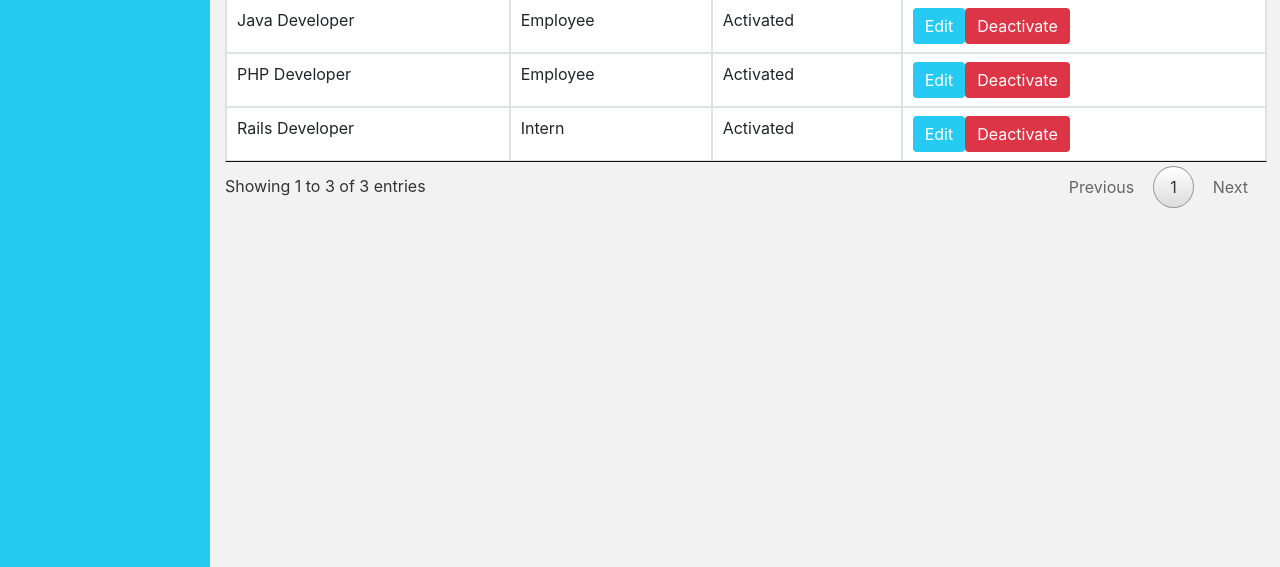
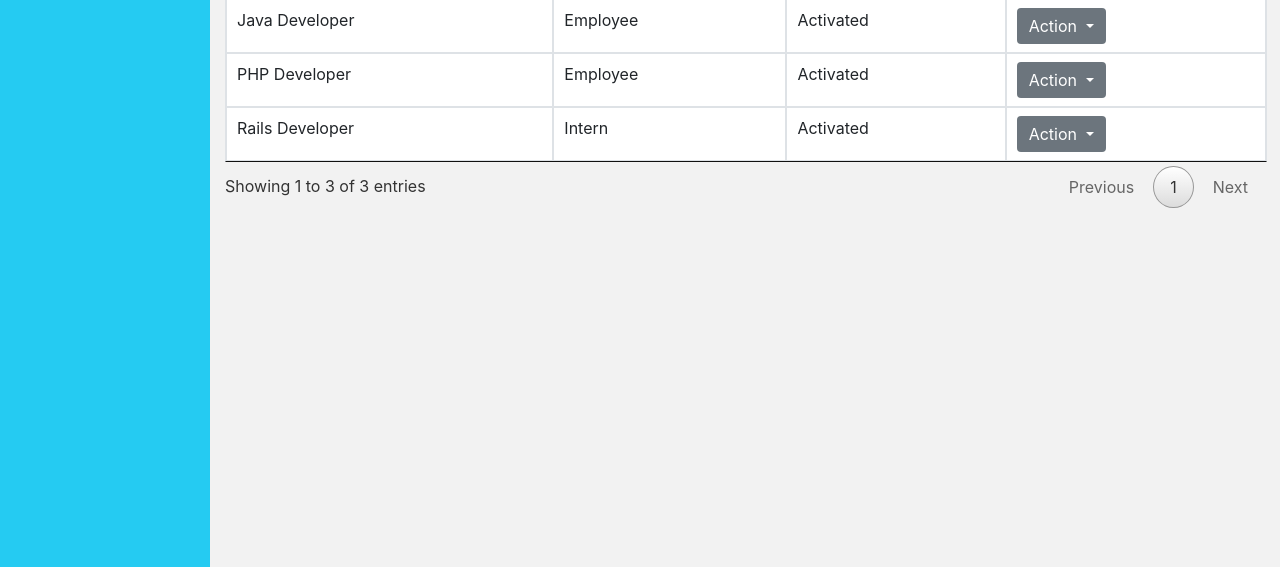
Before and after one commit to Jcarnecer/resume-management, a CodeIgniter app: page /resume-management/roles in a window 1280 px wide. Shown: the part 233-800 px from the top of the page. Run offline with CodeIgniter, Linux system fonts and the light colour scheme; data comes from the database, SQL or seed files in the repository; some libraries are stand-ins or nearby versions.

Commit message:
Fixed Roles

```diff
--- a/application/views/role/index.php
+++ b/application/views/role/index.php
@@ -26,8 +26,15 @@ $position = $this->Resume_model->fetch('position');
           <td data-role="position_name"><?=$role->pos_name?></td>
           <td data-role="role_status"><?=$role->status==1?"Activated":"Deactivated"?></td>
           <td>
-            <button class="btn custom-button" id="btn-update"data-id="<?= $role->role_id;?>"data-value="<?=$role->pos_id;?>" data-toggle="modal"data-target="#roleModal">Edit</button>
-            <button class="btn btn-danger" data-value="<?=$role->pos_id;?>" data-id="<?= $role->role_id;?>"data-function="" id="btn-status">Deactivate</button>
+            <div class="btn-group">
+            <button type="button" class="btn btn-secondary dropdown-toggle" data-toggle="dropdown" aria-haspopup="true" aria-expanded="false">
+                Action
+              </button>
+                <div class="dropdown-menu">
+                  <a class="dropdown-item" id="btn-update"data-id="<?= $role->role_id;?>"data-value="<?=$role->pos_id;?>" data-toggle="modal"data-target="#roleModal">Edit</a>
+                  <a class="dropdown-item" data-value="<?=$role->pos_id;?>" data-id="<?= $role->role_id;?>"data-function="" id="btn-status">Deactivate</a>
+                </div>
+            </div>
           </td>
         </tr>
         <?php endforeach; ?>
--- a/assets/js/role/script.js
+++ b/assets/js/role/script.js
@@ -17,7 +17,7 @@ $(document).on('click','#btn-update',function(){
 
   $(document).on('click','#btn-add',function(){
 
-            $('#role-form').reset();
+
           $("#roleModal").find(".modal-title").html("Add Role");
           $("#roleModal").find("#btn-save").attr("data-function","add");
 
@@ -99,17 +99,18 @@ $(document).on('click','#btn-update',function(){
                         <td data-role="position_name">${item['pos_name']}</td>
                         <td data-role="role_status">${item['status']==0?'Deactivated':'Activated'}</td>
                         <td>
-                        <button class="btn custom-button" id="btn-update"data-id="${item['role_id']}"data-value="${item['pos_id']}" data-toggle="modal"data-target="#roleModal">Edit</a>
-                        <button class="btn btn-danger" data-pos="${item['pos_id']}" data-id="${item['role_id']}"data-function="${item['status']=='0'?'Activate':'Deactivate'}" id="btn-status">${item['status']==1?'Deactivate':'Activate'}</a>
+                        <div class="btn-group">
+                        <button type="button" class="btn btn-secondary dropdown-toggle" data-toggle="dropdown" aria-haspopup="true" aria-expanded="false">
+                            Action
+                          </button>
+                            <div class="dropdown-menu">
+                            <a class="dropdown-item" id="btn-update"data-id="${item['role_id']}"data-value="${item['pos_id']}" data-toggle="modal"data-target="#roleModal">Edit</a>
+                            <a class="dropdown-item" data-pos="${item['pos_id']}" data-id="${item['role_id']}"data-function="${item['status']=='0'?'Activate':'Deactivate'}" id="btn-status">${item['status']==1?'Deactivate':'Activate'}</a>
+                            </div>
+                        </div>
                         </td>
                     </tr>`
             );
-
-            $('[data-function="Activate"]').removeClass('btn-danger');
-            $('[data-function="Deactivate"]').removeClass('btn-success');
-            $('[data-function="Deactivate"]').addClass("btn-danger");
-            $('[data-function="Activate"]').addClass("btn-success");
-
         });
   };
 
```
